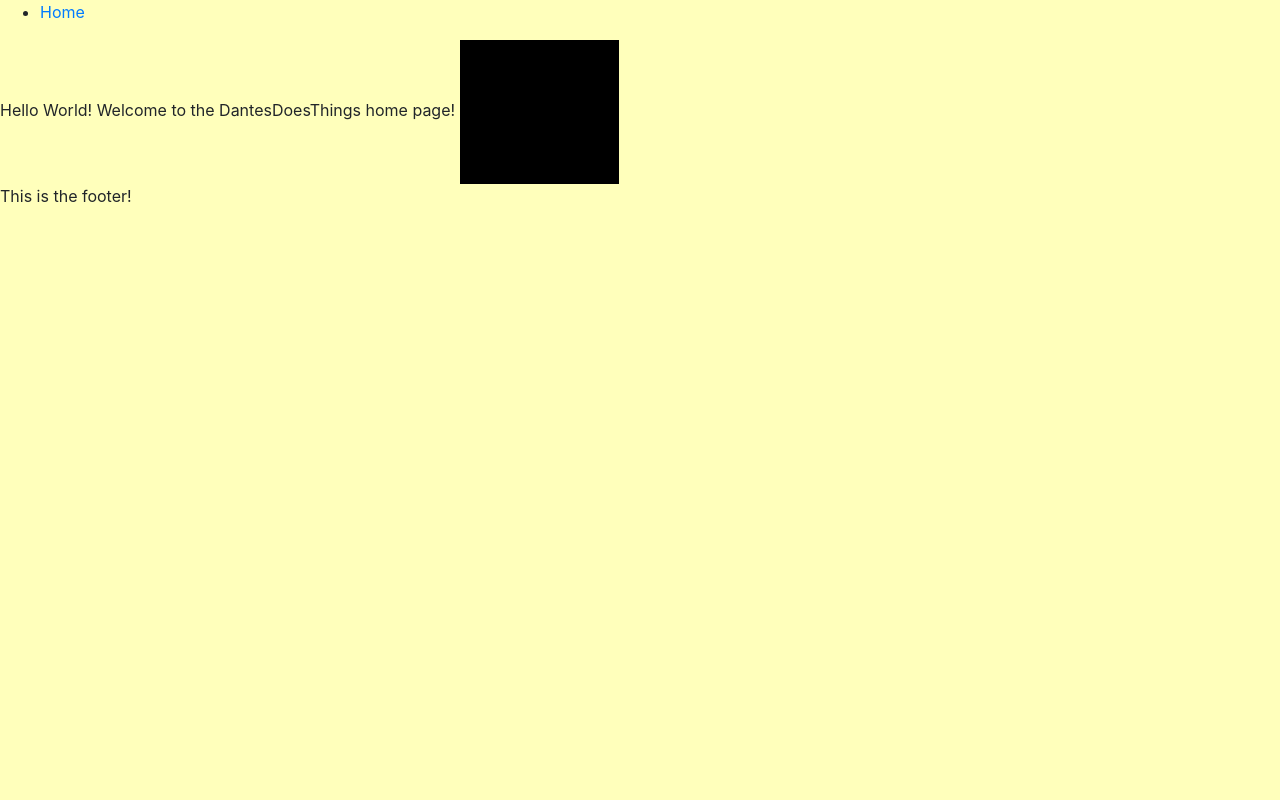
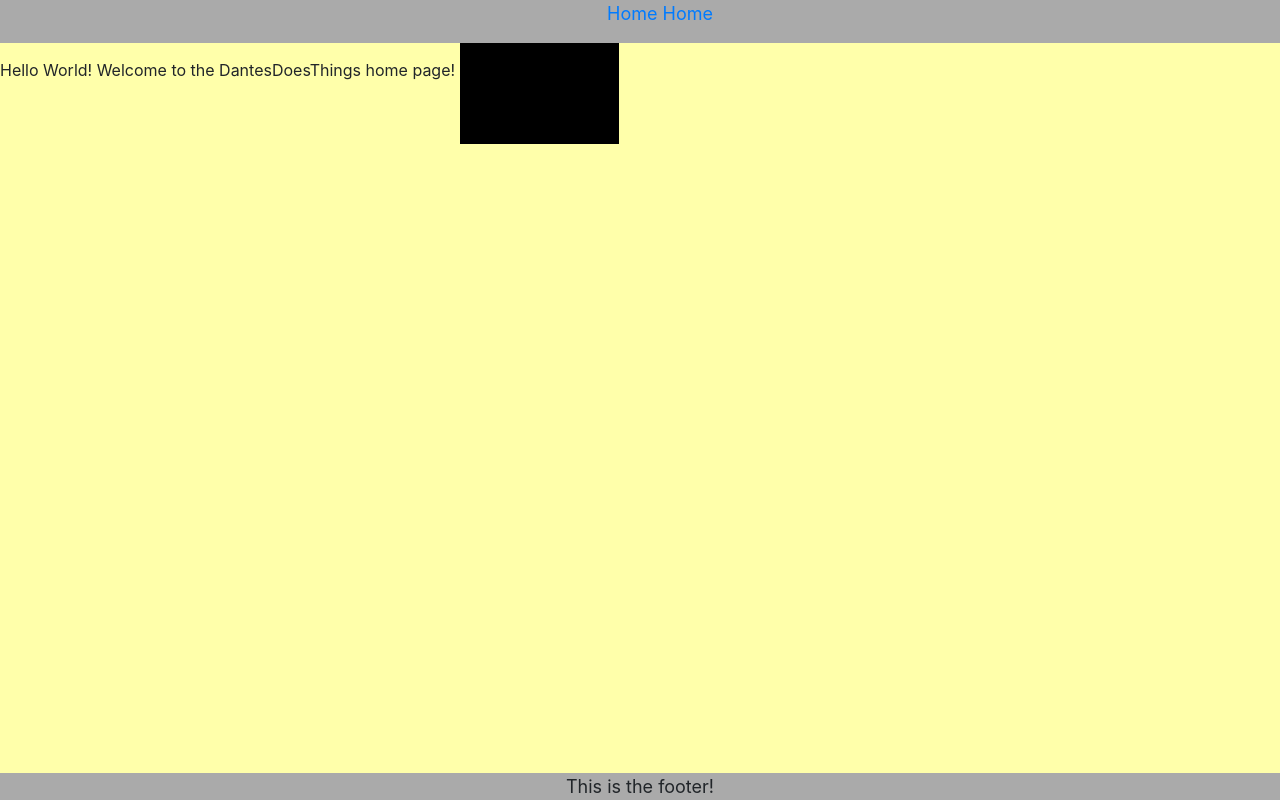
Before and after one commit to dantesdoesthings/danteswebsite, a Django app: page / in a window 1280 px wide. Run offline with Django 3.2, Linux system fonts and the light colour scheme; some libraries are stand-ins or nearby versions.

Commit message:
Style changes
1. Added more classes and style changes to differentiate blocks better.

```diff
--- a/dantesdoesthings/static/common/css/style.css
+++ b/dantesdoesthings/static/common/css/style.css
@@ -1 +1,20 @@
-body {background-color: #FFB;}
+body {background-color: #FFA;}
+.footer {
+background-color: #AAA;
+font-size: large;
+bottom: 0;
+position: absolute;
+width: 100%;
+text-align: center;
+}
+.header {
+background-color: #AAA;
+font-size: large;
+top: 0;
+position: absolute;
+width: 100%;
+text-align: center;
+}
+.nav-item {
+display: inline
+}
--- a/dantesdoesthings/templates/common/navbar.html
+++ b/dantesdoesthings/templates/common/navbar.html
@@ -1,7 +1,10 @@
 <div class="header">
     <nav>
         <ul>
-            <li>
+            <li class="nav-item">
+                <a href="{% url 'index' %}">Home</a>
+            </li>
+            <li class="nav-item">
                 <a href="{% url 'index' %}">Home</a>
             </li>
         </ul>
```
